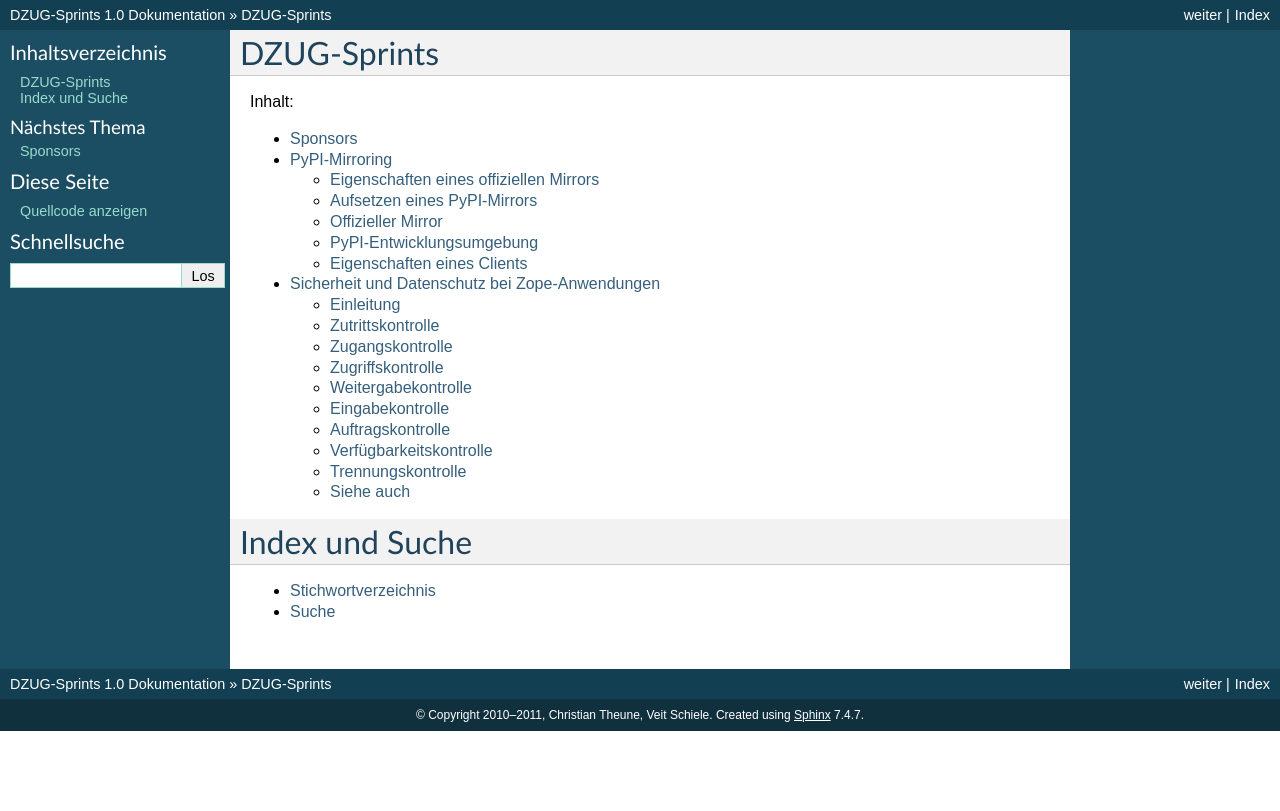
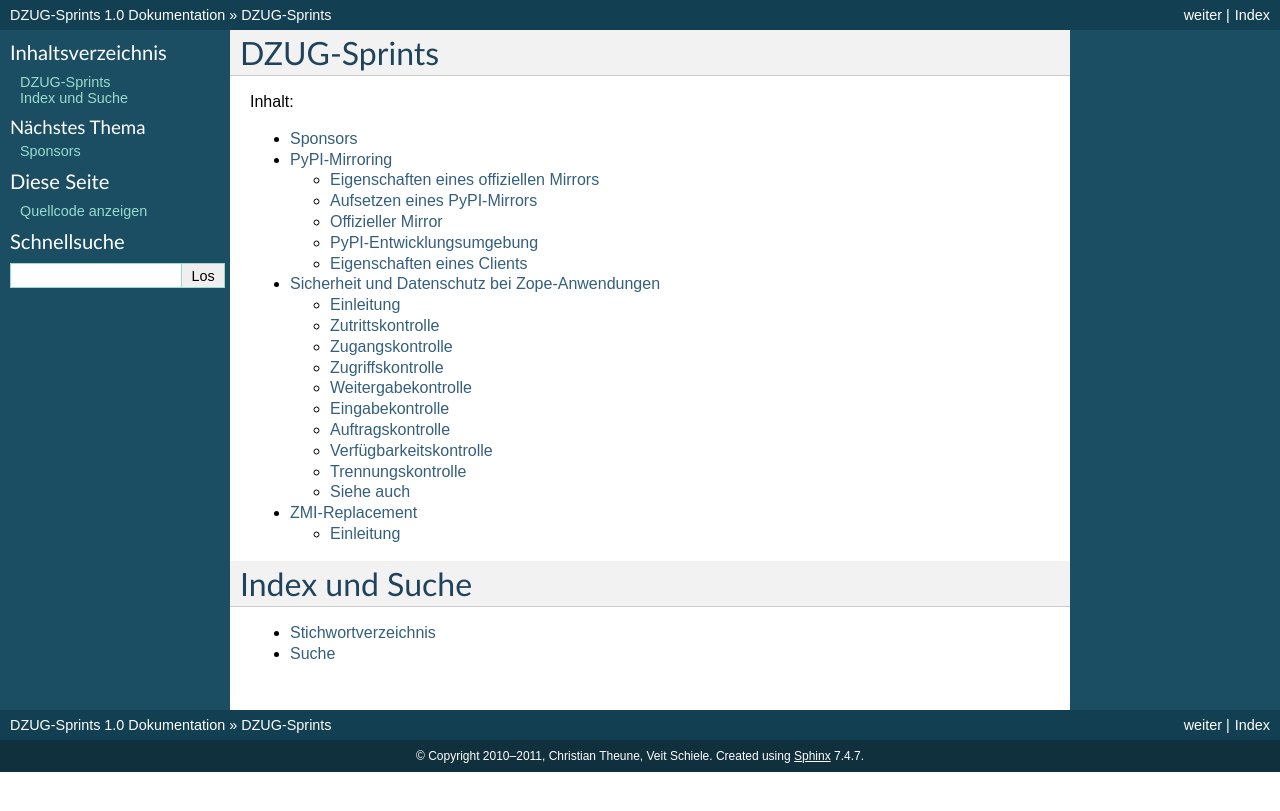
Before and after one commit to veit/pysprints, a Sphinx documentation site: the page built from source/index.rst, in a window 1280 px wide. Shown: the top 811 px of the page. Built offline with Sphinx 7.4.7, drawn with Linux system fonts in a browser that asks for light colours.

Commit message:
Added zmi-replacement

```diff
--- a/source/index.rst
+++ b/source/index.rst
@@ -14,6 +14,7 @@
    sponsors/index
    pypi-mirroring/index
    sicherheit-und-datenschutz/index
+   zmi-replacement/index
 
 Index und Suche
 ===============
```
